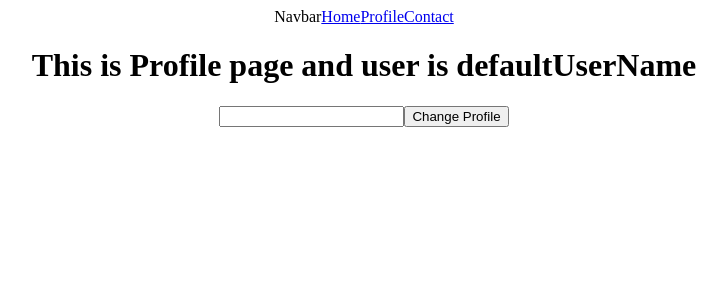
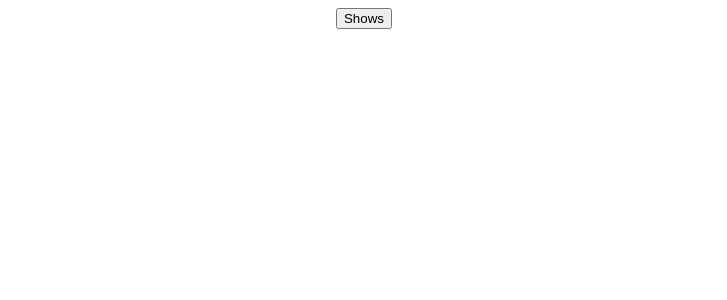
Before and after one commit to rahulnakum14/React_Learn, a React (Create React App) app in the folder pedrotech/: page /profile in a window 1280 px wide. Shown: the top 300 px of the page, without its empty margins (276-1003 px from the left). Built offline with nearby package versions, Linux system fonts and the light colour scheme.

Commit message:
Implemented the custom hook

```diff
--- a/pedrotech/src/App.js
+++ b/pedrotech/src/App.js
@@ -1,36 +1,10 @@
 import "./App.css";
-import { BrowserRouter, Routes, Route } from "react-router-dom";
 import Home from "./pages/Home";
-import Contact from "./pages/Contact";
-import Profile from "./pages/Profile";
-import Navbar from "./pages/Navbar";
-import Form from './pages/Form'
-import { useState, createContext } from "react";
-import {QueryClient,QueryClientProvider} from '@tanstack/react-query'
-
-export const AppContext = createContext();
 
 function App() {
-  const client = new QueryClient();
-  const [userName, setUsername] = useState("defaultUserName");
-  return (
-    <div className="App">
-      <QueryClientProvider client={client}>
-        <AppContext.Provider value={{ userName, setUsername }}>
-          <BrowserRouter>
-            <Navbar />
-            <Routes>
-              <Route path="/" element={<Home />} />
-              <Route path="/contact" element={<Contact />} />
-              <Route path="/profile" element={<Profile />} />
-              <Route path="/form" element={<Form/>}/>
-              <Route path="*" element={<h1>404 - Page Not Found</h1>} />
-            </Routes>
-          </BrowserRouter>
-        </AppContext.Provider>
-      </QueryClientProvider>
-    </div>
-  );
+  return <div className="App">
+    <Home/>
+  </div>;
 }
 
 export default App;
--- a/pedrotech/src/pages/ChangeProfile.js
+++ /dev/null
@@ -1,22 +0,0 @@
-import React, { useState,useContext } from "react";
-import {AppContext} from "../App";
-
-function ChangeProfile() {
-
-  const [newUserName, setNewUserName] = useState("");
-  const { setUsername } =useContext(AppContext )
-
-  return (
-    <div>
-      <input
-        type="text"
-        onChange={(e) => {
-          setNewUserName(e.target.value);
-        }}
-      ></input>
-      <button onClick={() => {setUsername(newUserName)}}>Change Profile</button>
-    </div>
-  );
-}
-
-export default ChangeProfile;
--- a/pedrotech/src/pages/Contact.js
+++ /dev/null
@@ -1,14 +0,0 @@
-import React, { useContext } from "react";
-import {AppContext} from "../App";
-
-function Contact() {
-  const { userName } =useContext(AppContext )
-
-  return (
-    <div>
-      <h1> This is contact page  and user is {userName}</h1>
-    </div>
-  )
-}
-
-export default Contact
--- a/pedrotech/src/pages/Form.js
+++ /dev/null
@@ -1,51 +0,0 @@
-import React from "react";
-import { yupResolver } from "@hookform/resolvers/yup";
-import { useForm } from "react-hook-form";
-import * as yup from "yup";
-
-export default function Form() {
-  const schema = yup.object().shape({
-    fullName: yup.string().required("Name is required"),
-    email: yup.string().email("Email is required"),
-    age: yup.number().positive().integer().min(18).required("age is required"),
-    password: yup.string().min(4).max(12).required("password is required"),
-    confirmPassword: yup
-      .string()
-      .oneOf([yup.ref("password"), null,"Password Dont Match"])
-      .required("Should be same as password"),
-  });
-
-  const { register, handleSubmit,formState:{errors} } = useForm({
-    resolver: yupResolver(schema),
-  });
-
-  const onSubmit = (data) => {
-    console.log(data);
-  };
-
-  return (
-    <form onSubmit={handleSubmit(onSubmit)}>
-      <input type="text" placeholder="Full Name." {...register("fullName")} />
-      <p>{errors.fullName?.message}</p>
-      <input type="text" placeholder="Email." {...register("email")} />
-      <p>{errors.email?.message}</p>
-      <input type="number" placeholder="Age." {...register("age")} />
-      <p>{errors.age?.message}</p>
-
-      <input
-        type="password"
-        placeholder="Password."
-        {...register("password")}
-      />
-            <p>{errors.password?.message}</p>
-
-      <input
-        type="password"
-        placeholder="Confirm Password"
-        {...register("confirmPassword")}
-      />
-       <p>{errors.confirmPassword?.message}</p>
-      <input type="submit" />
-    </form>
-  );
-}
--- a/pedrotech/src/pages/Home.js
+++ b/pedrotech/src/pages/Home.js
@@ -1,25 +1,17 @@
-import React, { useContext } from "react";
-import { useQuery } from "@tanstack/react-query";
-import { AppContext } from "../App";
-import axios from "axios";
+import React from "react";
+import { useToggle } from "./useToggle";
 
 function Home() {
-  const { data, isLoading,refetch } = useQuery({
-    queryKey: ["cat"],
-    queryFn: () => axios.get("https://catfact.ninja/fact").then((res) => res.data)
-  });
 
-  const { userName } = useContext(AppContext);
-
-  if (isLoading) {
-    return <h1>Data Is Loading</h1>;
-  }
+  const [isVisible , toggle] = useToggle()
 
   return (
     <div>
-      <h1>This is Home Page and user is {userName}</h1>
-      <h1>This is the {data?.fact}</h1>
-      <button onClick={refetch}>Update Data</button>
+      <button onClick={toggle}>
+
+        {isVisible ? "Hide" : "Shows"}
+      </button>
+      {isVisible && <h1>Hidden Text</h1>}
     </div>
   );
 }
--- a/pedrotech/src/pages/Navbar.js
+++ /dev/null
@@ -1,15 +0,0 @@
-import React from "react";
-import { Link } from "react-router-dom";
-
-function Navbar() {
-  return (
-    <div>
-      Navbar
-      <Link to="/">Home</Link>
-      <Link to="/profile">Profile</Link>
-      <Link to="/contact">Contact</Link>
-    </div>
-  );
-}
-
-export default Navbar;
--- a/pedrotech/src/pages/Profile.js
+++ /dev/null
@@ -1,16 +0,0 @@
-import React, { useContext } from "react";
-import {AppContext} from "../App";
-import ChangeProfile from './ChangeProfile'
-
-function Profile() {
-  const { userName } =useContext(AppContext )
-
-  return (
-    <div>
-      <h1>This is Profile page and user is {userName}</h1>
-      <ChangeProfile/>
-    </div>
-  )
-}
-
-export default Profile
--- /dev/null
+++ b/pedrotech/src/pages/useToggle.js
@@ -0,0 +1,11 @@
+import {useState} from 'react'
+
+export const useToggle = (initialVal= false) =>{
+    const [state, setState] = useState(initialVal);
+
+    const toggle = () =>{
+        setState((prev) => !prev)
+    };
+
+    return [state,toggle]
+}
```
